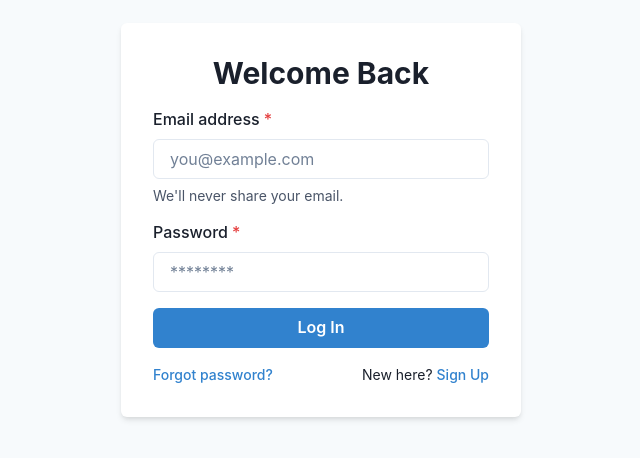
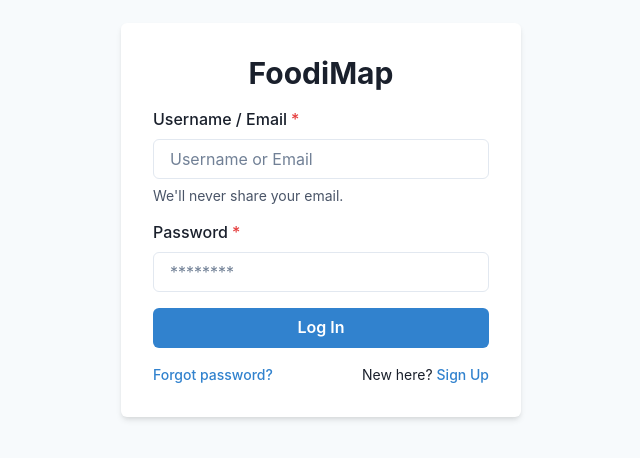
Before and after one commit to elyas-yaqubi/foodimap, a React (Vite) app in the folder frontend/: page /login in a window 1280 px wide. Shown: the part 180-638 px from the top of the page, without its empty margins (319-959 px from the left). Built offline with nearby package versions, Linux system fonts and the light colour scheme; no server answers.

Commit message:
- Made it possible to login with either email or username

```diff
--- a/frontend/src/pages/LoginPage.jsx
+++ b/frontend/src/pages/LoginPage.jsx
@@ -81,13 +81,14 @@ const LoginPage = () => {
                 w={{ base: '90%', sm: '400px' }}
             >
                 <VStack spacing={4} as="form" onSubmit={handleLogin}>
+
                     <Heading as="h2" size="lg" textAlign="center">
-                        Welcome Back
+                        FoodiMap
                     </Heading>
 
                     <FormControl id="email" isRequired>
-                        <FormLabel>Email address</FormLabel>
-                        <Input name="username" type="email" placeholder="you@example.com" onChange={handleChange} value={username} />
+                        <FormLabel>Username / Email</FormLabel>
+                        <Input name="username" placeholder="Username or Email" onChange={handleChange} value={username} />
                         <FormHelperText>We'll never share your email.</FormHelperText>
                     </FormControl>
 
```
